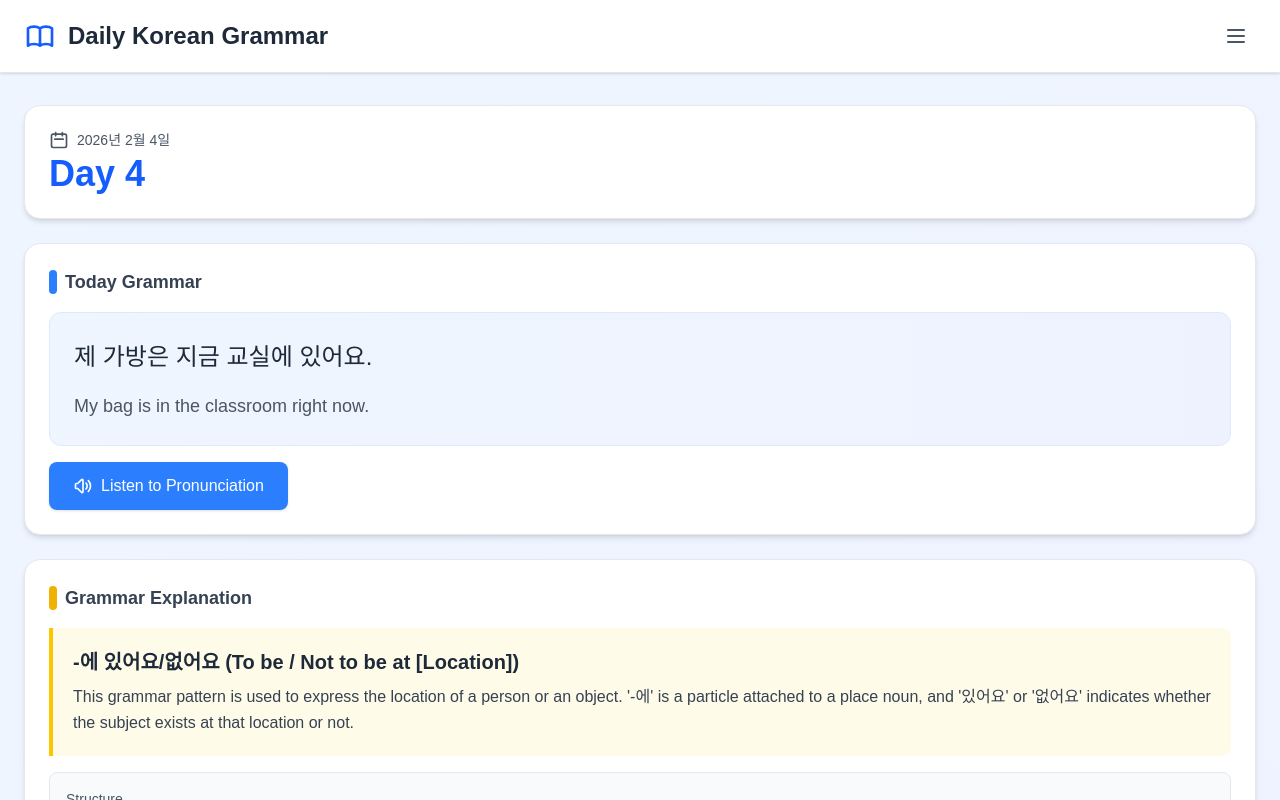
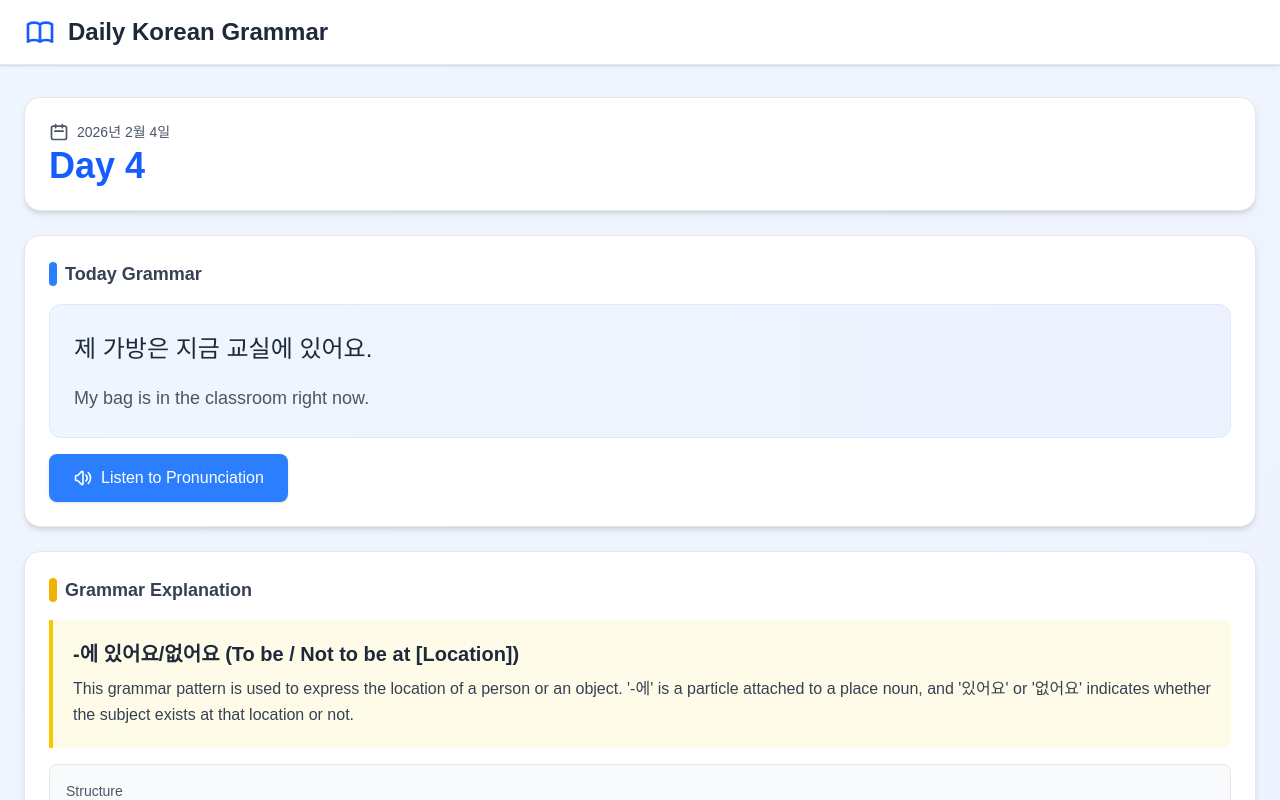
Before and after one commit to newcodingtest/oneDayOneHangeul, a Next.js app: page / in a window 1280 px wide. Shown: the top 800 px of the page. Built offline with nearby package versions, Linux system fonts and the light colour scheme; no server answers.

Commit message:
chore: 상단 메뉴바 제거

```diff
--- a/components/Header.tsx
+++ b/components/Header.tsx
@@ -1,6 +1,6 @@
 // components/Header.tsx
 
-import { BookOpen, Menu } from './icons';
+import { BookOpen } from './icons';
 
 export default function Header() {
   return (
@@ -12,9 +12,6 @@ export default function Header() {
             Daily Korean Grammar
           </h1>
         </div>
-        <button className="p-2 hover:bg-gray-100 rounded-lg transition-colors flex-shrink-0">
-          <Menu className="w-5 h-5 sm:w-6 sm:h-6 text-gray-600" />
-        </button>
       </div>
     </header>
   );
--- a/package.json
+++ b/package.json
@@ -7,7 +7,7 @@
     "build": "next build",
     "start": "next start",
     "lint": "eslint",
-    "clean": "npx rimraf .next node_modules"
+    "clean": "npx rimraf .next node_modules package-lock.json && npm install"
   },
   "dependencies": {
     "@google/generative-ai": "^0.24.1",
```
Also changed, not shown: 1 other file (tests, documents, lock files or other folders).
